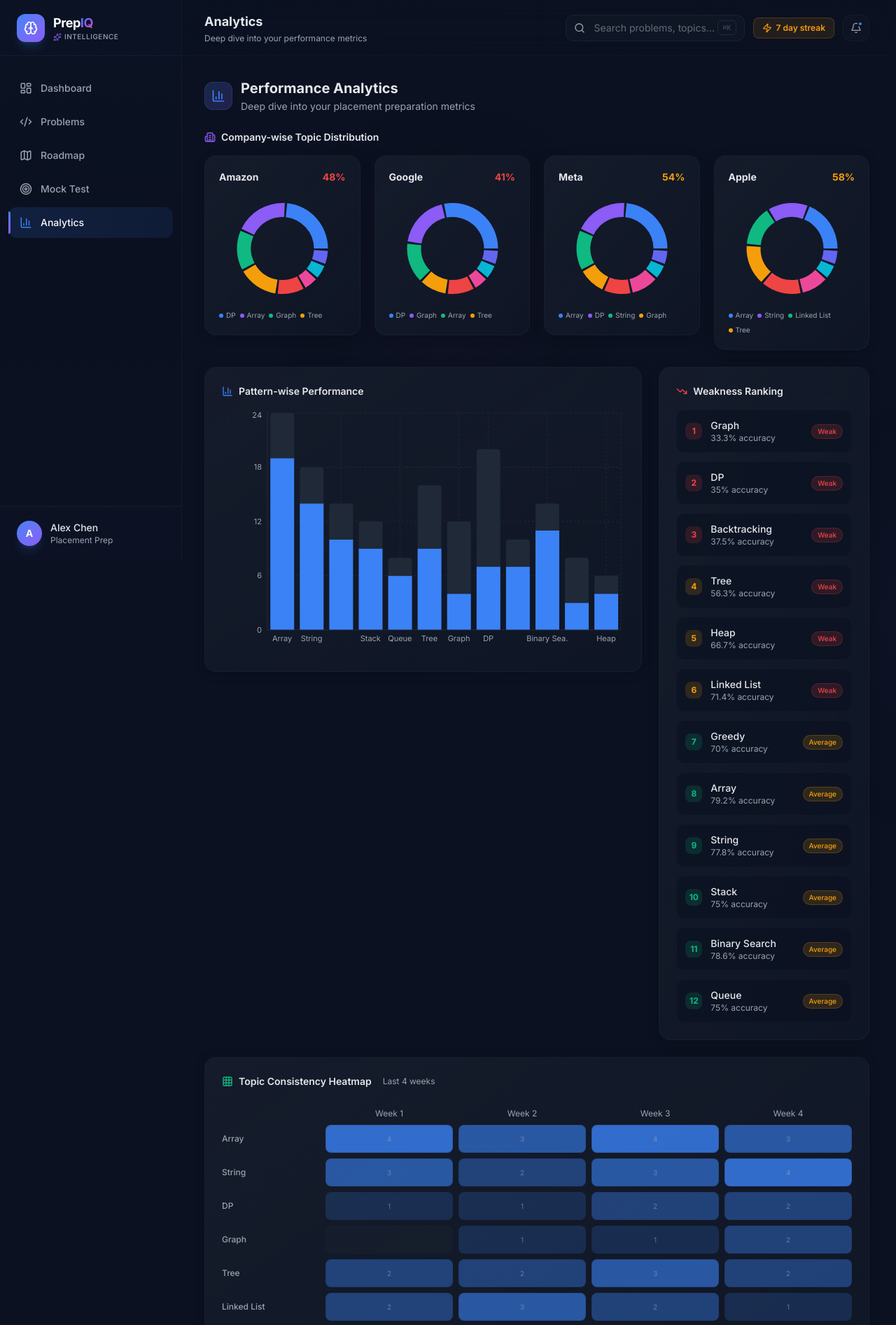
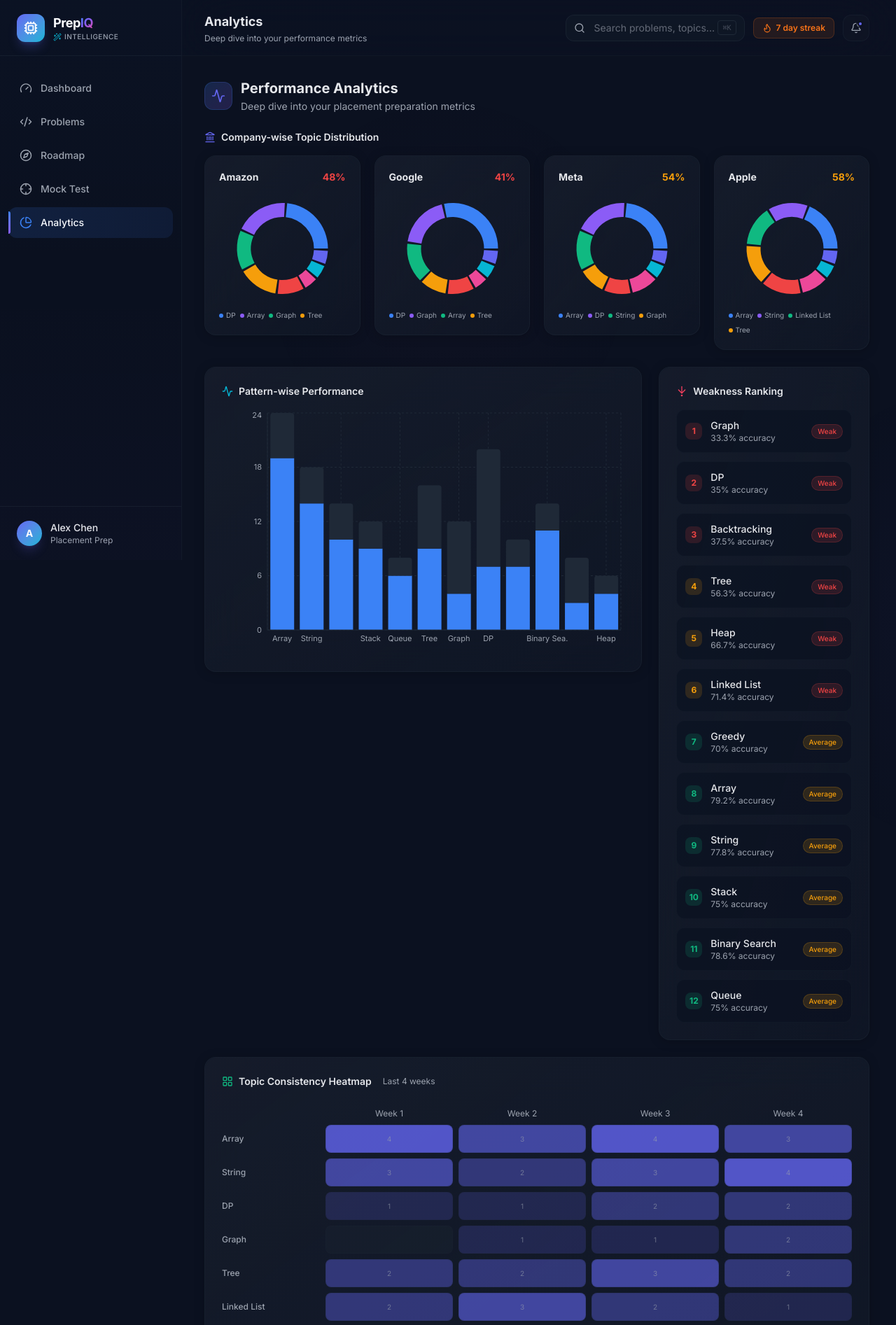
Before and after one commit to HareesAhamed/Ai-placement-intelligence-system, a React (Vite) app in the folder frontend/: page /analytics in a window 1280 px wide. Shown: the top 1893 px of the page at 70% size. Built offline with nearby package versions, Linux system fonts and the light colour scheme.

Commit message:
refactor: Update icons and styles across Navbar, Sidebar, Analytics, Dashboard, MockTest, Problems, and Roadmap components

```diff
--- a/frontend/src/components/layout/Navbar.tsx
+++ b/frontend/src/components/layout/Navbar.tsx
@@ -1,5 +1,5 @@
 import { useLocation } from 'react-router-dom';
-import { Bell, Search, Zap } from 'lucide-react';
+import { BellDot, Search, Flame } from 'lucide-react';
 import { motion } from 'framer-motion';
 
 const pageTitles: Record<string, { title: string; subtitle: string }> = {
@@ -45,15 +45,15 @@ export function Navbar() {
           </div>
 
           {/* Streak indicator */}
-          <div className="flex items-center gap-1.5 px-3 py-1.5 rounded-lg bg-[#F59E0B]/10 border border-[#F59E0B]/20">
-            <Zap className="w-3.5 h-3.5 text-[#F59E0B]" />
-            <span className="text-xs font-semibold text-[#F59E0B]">7 day streak</span>
+          <div className="flex items-center gap-1.5 px-3 py-1.5 rounded-lg bg-[#F97316]/10 border border-[#F97316]/20">
+            <Flame className="w-3.5 h-3.5 text-[#F97316]" />
+            <span className="text-xs font-semibold text-[#F97316]">7 day streak</span>
           </div>
 
           {/* Notification bell */}
           <button className="relative p-2.5 rounded-xl bg-[#111827]/60 border border-[#1F2937]/40 hover:bg-[#1F2937]/60 transition-colors">
-            <Bell className="w-4 h-4 text-[#9CA3AF]" />
-            <span className="absolute top-2 right-2 w-2 h-2 rounded-full bg-[#3B82F6] border-2 border-[#0B1120]" />
+            <BellDot className="w-4 h-4 text-[#9CA3AF]" />
+            <span className="absolute top-2 right-2 w-2 h-2 rounded-full bg-[#6366F1] border-2 border-[#0B1120]" />
           </button>
         </div>
       </div>
--- a/frontend/src/components/layout/Sidebar.tsx
+++ b/frontend/src/components/layout/Sidebar.tsx
@@ -1,22 +1,22 @@
 import { NavLink } from 'react-router-dom';
 import { motion } from 'framer-motion';
 import {
-  LayoutDashboard,
-  Code2,
-  Map,
-  Target,
-  BarChart3,
-  Brain,
-  Sparkles,
+  Gauge,
+  CodeXml,
+  Compass,
+  Crosshair,
+  PieChart,
+  Cpu,
+  Wand2,
 } from 'lucide-react';
 import clsx from 'clsx';
 
 const navItems = [
-  { label: 'Dashboard', path: '/', icon: LayoutDashboard },
-  { label: 'Problems', path: '/problems', icon: Code2 },
-  { label: 'Roadmap', path: '/roadmap', icon: Map },
-  { label: 'Mock Test', path: '/mock-test', icon: Target },
-  { label: 'Analytics', path: '/analytics', icon: BarChart3 },
+  { label: 'Dashboard', path: '/', icon: Gauge },
+  { label: 'Problems', path: '/problems', icon: CodeXml },
+  { label: 'Roadmap', path: '/roadmap', icon: Compass },
+  { label: 'Mock Test', path: '/mock-test', icon: Crosshair },
+  { label: 'Analytics', path: '/analytics', icon: PieChart },
 ];
 
 export function Sidebar() {
@@ -26,14 +26,14 @@ export function Sidebar() {
       <div className="absolute inset-0 bg-gradient-to-b from-[#3B82F6]/[0.02] via-transparent to-[#8B5CF6]/[0.02] pointer-events-none" />
       {/* Logo */}
       <div className="flex items-center gap-3 px-6 h-20 border-b border-[#1F2937]/50">
-        <div className="flex items-center justify-center w-10 h-10 rounded-xl bg-gradient-to-br from-[#3B82F6] to-[#8B5CF6] shadow-lg shadow-[#3B82F6]/20">
-          <Brain className="w-5 h-5 text-white" />
+        <div className="flex items-center justify-center w-10 h-10 rounded-xl bg-gradient-to-br from-[#6366F1] to-[#06B6D4] shadow-lg shadow-[#6366F1]/25">
+          <Cpu className="w-5 h-5 text-white" strokeWidth={2.2} />
         </div>
         <div>
           <span className="text-lg font-bold tracking-tight text-white">Prep</span>
           <span className="text-lg font-bold tracking-tight gradient-text">IQ</span>
           <div className="flex items-center gap-1 -mt-0.5">
-            <Sparkles className="w-3 h-3 text-[#8B5CF6]" />
+            <Wand2 className="w-3 h-3 text-[#06B6D4]" />
             <span className="text-[10px] text-[#9CA3AF] font-medium tracking-wider uppercase">
               Intelligence
             </span>
@@ -88,7 +88,7 @@ export function Sidebar() {
       {/* Bottom section */}
       <div className="px-4 py-5 border-t border-[#1F2937]/50">
         <div className="flex items-center gap-3 px-2">
-          <div className="w-9 h-9 rounded-full bg-gradient-to-br from-[#3B82F6] to-[#8B5CF6] flex items-center justify-center text-white text-sm font-bold shadow-lg shadow-[#3B82F6]/20">
+          <div className="w-9 h-9 rounded-full bg-gradient-to-br from-[#6366F1] to-[#06B6D4] flex items-center justify-center text-white text-sm font-bold shadow-lg shadow-[#6366F1]/20">
             A
           </div>
           <div className="flex-1 min-w-0">
--- a/frontend/src/pages/Analytics.tsx
+++ b/frontend/src/pages/Analytics.tsx
@@ -3,7 +3,7 @@ import {
   PieChart, Pie, Cell, ResponsiveContainer, Tooltip,
   BarChart, Bar, XAxis, YAxis, CartesianGrid,
 } from 'recharts';
-import { BarChart3, TrendingDown, Building2, Grid3X3 } from 'lucide-react';
+import { Activity, ArrowDownToDot, Landmark, LayoutGrid } from 'lucide-react';
 import { motion } from 'framer-motion';
 
 import { Card } from '../components/ui/Card';
@@ -18,10 +18,10 @@ const CHART_COLORS = ['#3B82F6', '#8B5CF6', '#10B981', '#F59E0B', '#EF4444', '#E
 
 const intensityColors = [
   'bg-[#1F2937]/30',
-  'bg-[#3B82F6]/20',
-  'bg-[#3B82F6]/40',
-  'bg-[#3B82F6]/60',
-  'bg-[#3B82F6]/80',
+  'bg-[#6366F1]/20',
+  'bg-[#6366F1]/40',
+  'bg-[#6366F1]/60',
+  'bg-[#6366F1]/80',
 ];
 
 export default function Analytics() {
@@ -69,13 +69,13 @@ export default function Analytics() {
       <SectionHeader
         title="Performance Analytics"
         subtitle="Deep dive into your placement preparation metrics"
-        icon={<BarChart3 className="w-5 h-5 text-[#3B82F6]" />}
+        icon={<Activity className="w-5 h-5 text-[#6366F1]" />}
       />
 
       {/* Company-wise Donut Charts */}
       <div>
         <h3 className="text-sm font-semibold text-[#E5E7EB] mb-4 flex items-center gap-2">
-          <Building2 className="w-4 h-4 text-[#8B5CF6]" />
+          <Landmark className="w-4 h-4 text-[#6366F1]" />
           Company-wise Topic Distribution
         </h3>
         <div className="grid grid-cols-1 sm:grid-cols-2 lg:grid-cols-4 gap-5">
@@ -135,7 +135,7 @@ export default function Analytics() {
         <div className="lg:col-span-8">
           <Card hover={false}>
             <h3 className="text-sm font-semibold text-[#E5E7EB] mb-4 flex items-center gap-2">
-              <BarChart3 className="w-4 h-4 text-[#3B82F6]" />
+              <Activity className="w-4 h-4 text-[#06B6D4]" />
               Pattern-wise Performance
             </h3>
             <ResponsiveContainer width="100%" height={350}>
@@ -164,7 +164,7 @@ export default function Analytics() {
         <div className="lg:col-span-4">
           <Card hover={false}>
             <h3 className="text-sm font-semibold text-[#E5E7EB] mb-4 flex items-center gap-2">
-              <TrendingDown className="w-4 h-4 text-[#EF4444]" />
+              <ArrowDownToDot className="w-4 h-4 text-[#F43F5E]" />
               Weakness Ranking
             </h3>
             <div className="space-y-3">
@@ -201,7 +201,7 @@ export default function Analytics() {
       {/* Heatmap */}
       <Card hover={false}>
         <h3 className="text-sm font-semibold text-[#E5E7EB] mb-5 flex items-center gap-2">
-          <Grid3X3 className="w-4 h-4 text-[#10B981]" />
+          <LayoutGrid className="w-4 h-4 text-[#10B981]" />
           Topic Consistency Heatmap
           <span className="text-xs text-[#9CA3AF] font-normal ml-2">Last 4 weeks</span>
         </h3>
--- a/frontend/src/pages/Roadmap.tsx
+++ b/frontend/src/pages/Roadmap.tsx
@@ -1,6 +1,6 @@
 import { useState, useMemo } from 'react';
 import { motion } from 'framer-motion';
-import { Map, CheckCircle2, Circle, Brain, Trophy, Target } from 'lucide-react';
+import { Route, CircleCheckBig, CircleDashed, Briefcase, Medal, Layers } from 'lucide-react';
 
 import { Card } from '../components/ui/Card';
 import { ProgressBar } from '../components/ui/ProgressBar';
@@ -58,12 +58,12 @@ export default function Roadmap() {
       <SectionHeader
         title="AI Study Roadmap"
         subtitle="30-day personalized plan based on your weakness analysis"
-        icon={<Map className="w-5 h-5 text-[#3B82F6]" />}
+        icon={<Route className="w-5 h-5 text-[#6366F1]" />}
         action={
           <div className="flex items-center gap-3">
-            <div className="flex items-center gap-2 px-4 py-2 rounded-xl bg-[#3B82F6]/10 border border-[#3B82F6]/20">
-              <Trophy className="w-4 h-4 text-[#3B82F6]" />
-              <span className="text-sm font-semibold text-[#3B82F6]">{progress}% Complete</span>
+            <div className="flex items-center gap-2 px-4 py-2 rounded-xl bg-[#6366F1]/10 border border-[#6366F1]/20">
+              <Medal className="w-4 h-4 text-[#6366F1]" />
+              <span className="text-sm font-semibold text-[#6366F1]">{progress}% Complete</span>
             </div>
           </div>
         }
@@ -85,7 +85,7 @@ export default function Roadmap() {
           {/* Topic Progress */}
           <Card hover={false}>
             <h3 className="text-sm font-semibold text-[#E5E7EB] mb-4 flex items-center gap-2">
-              <Target className="w-4 h-4 text-[#8B5CF6]" />
+              <Layers className="w-4 h-4 text-[#6366F1]" />
               Topic-wise Progress
             </h3>
             <div className="space-y-4">
@@ -109,7 +109,7 @@ export default function Roadmap() {
           {/* Company Readiness Cards */}
           <Card hover={false}>
             <h3 className="text-sm font-semibold text-[#E5E7EB] mb-4 flex items-center gap-2">
-              <Brain className="w-4 h-4 text-[#3B82F6]" />
+              <Briefcase className="w-4 h-4 text-[#F59E0B]" />
               Company Readiness
             </h3>
             <div className="grid grid-cols-2 gap-3">
@@ -140,7 +140,7 @@ export default function Roadmap() {
         <div className="lg:col-span-8">
           <Card hover={false}>
             <h3 className="text-sm font-semibold text-[#E5E7EB] mb-5 flex items-center gap-2">
-              <Map className="w-4 h-4 text-[#3B82F6]" />
+              <Route className="w-4 h-4 text-[#06B6D4]" />
               30-Day Study Plan
             </h3>
             <div className="grid grid-cols-2 sm:grid-cols-3 md:grid-cols-5 gap-3">
@@ -165,9 +165,9 @@ export default function Roadmap() {
                     <div className="flex items-center justify-between mb-2">
                       <span className="text-[10px] font-bold text-[#9CA3AF] uppercase">Day {day.day}</span>
                       {day.completed ? (
-                        <CheckCircle2 className="w-3.5 h-3.5 text-[#10B981]" />
+                        <CircleCheckBig className="w-3.5 h-3.5 text-[#10B981]" />
                       ) : (
-                        <Circle className="w-3.5 h-3.5 text-[#9CA3AF]/30" />
+                        <CircleDashed className="w-3.5 h-3.5 text-[#9CA3AF]/30" />
                       )}
                     </div>
                     <p className="text-xs font-medium truncate" style={{ color }}>
```
Also changed, not shown: frontend/src/pages/Dashboard.tsx (+9 -9 lines), frontend/src/pages/MockTest.tsx (+15 -15 lines), frontend/src/pages/Problems.tsx (+10 -10 lines).
